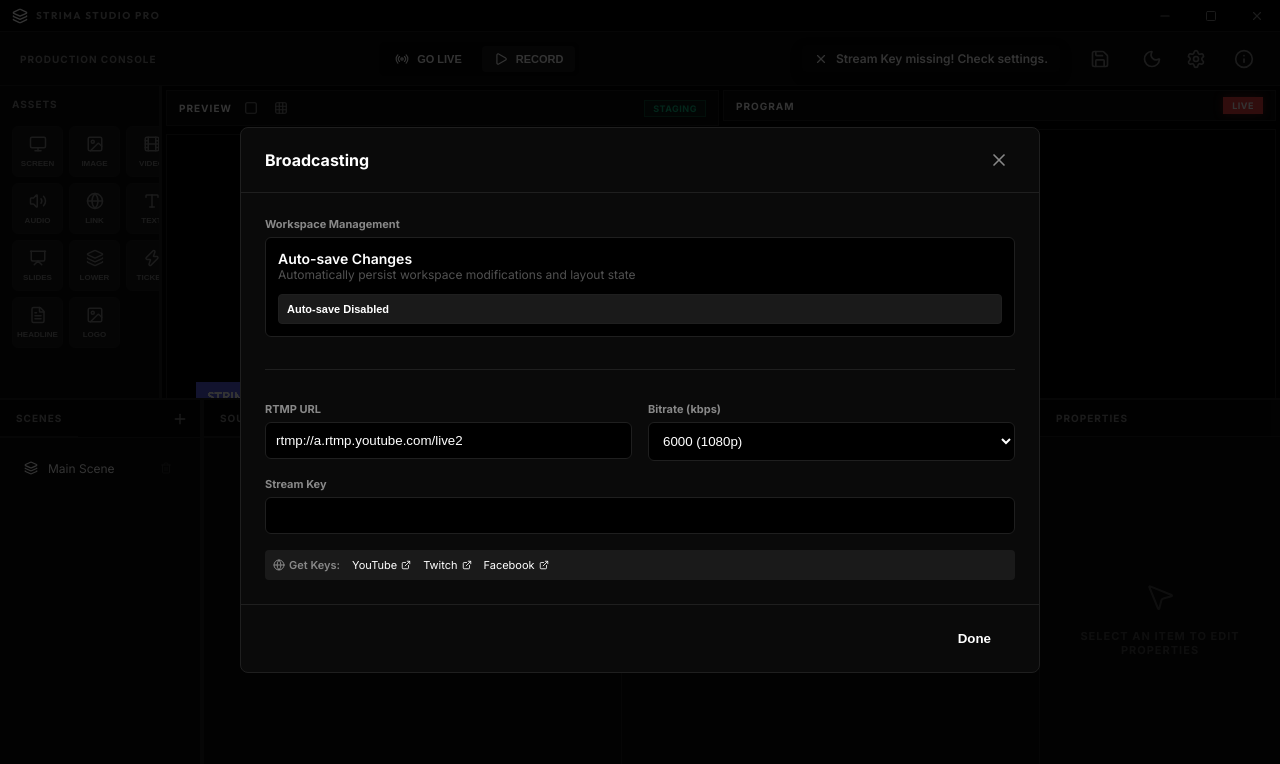
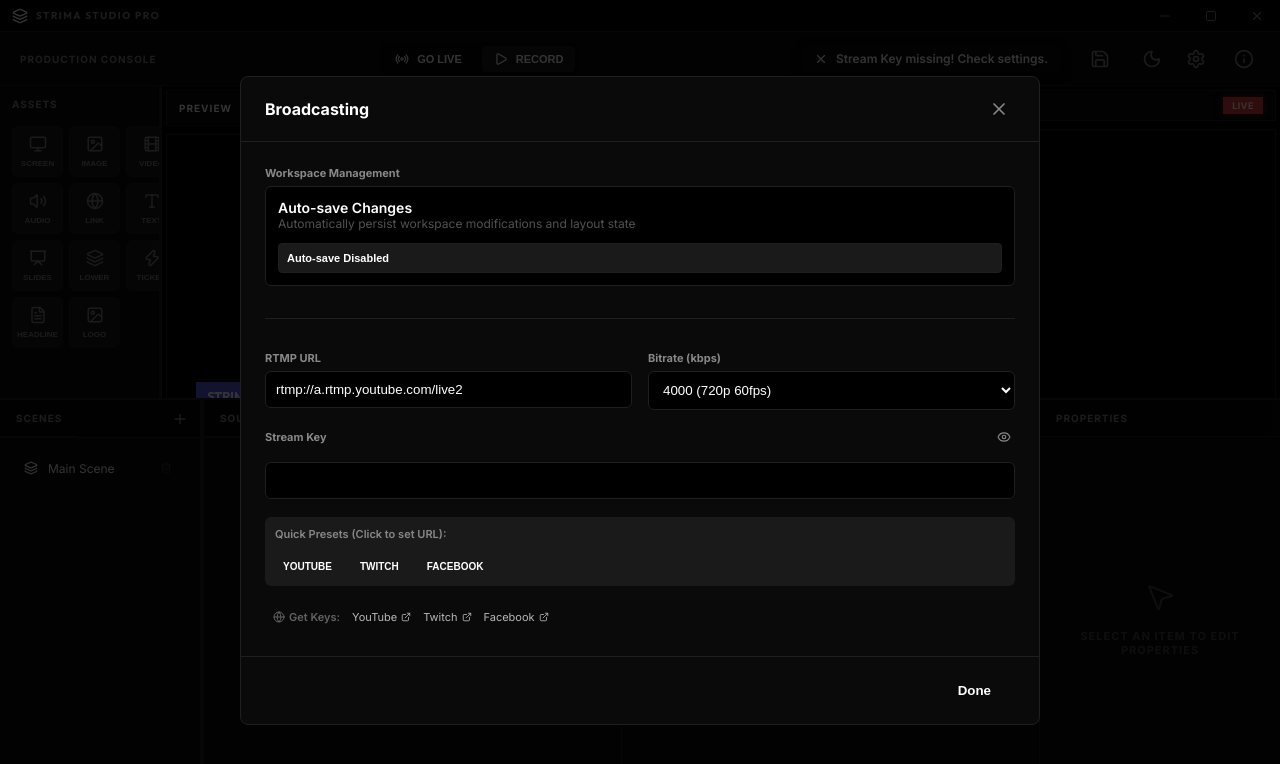
Before and after one commit to alextoyinore/strima, a React (Vite) app: page / in a window 1280 px wide. Both pictures are taken after a click on the button "GO LIVE". Shown: the top 764 px of the page. Built offline with nearby package versions, Linux system fonts and the light colour scheme.

Commit message:
feat: implement canvas-based scene composer with support for multi-source video, audio, and PDF rendering

```diff
--- a/package.json
+++ b/package.json
@@ -45,6 +45,7 @@
   },
   "dependencies": {
     "electron-squirrel-startup": "^1.0.1",
+    "ffmpeg-static": "^5.3.0",
     "fluent-ffmpeg": "^2.1.3",
     "lucide-react": "^1.14.0",
     "react": "^19.2.6",
--- a/src/App.tsx
+++ b/src/App.tsx
@@ -1,4 +1,4 @@
-import React, { useState, useEffect, useRef } from 'react';
+import React, { useState, useEffect, useRef, useCallback } from 'react';
 import { Monitor, Camera, Mic, Play, Square, Settings as SettingsIcon, Layers, Plus, X, Video, Radio, Minus, Square as Maximize, Palette, Sun, Moon, Laptop, Move, Maximize2, Save, Trash2, Type, Image as ImageIcon, Globe, MicOff, Volume2, Zap, ChevronRight, ChevronLeft, Grid, Eye, EyeOff, Film, FileText, Presentation, Pause, RotateCcw, AlignLeft, AlignCenter, AlignRight, Bold, Italic, SkipBack, SkipForward, HelpCircle, Info, MousePointer2, ExternalLink, BookOpen, Check } from 'lucide-react';
 import Composer from './components/Composer';
 
@@ -92,11 +92,8 @@ const App: React.FC = () => {
   const [scenes, setScenes] = useState<Scene[]>([
     { id: 'scene-1', name: 'Main Scene', sources: [], overlays: [] }
   ]);
-  const [streamingConfig, setStreamingConfig] = useState<StreamingConfig>({
-    rtmpUrl: 'rtmp://a.rtmp.youtube.com/live2',
-    streamKey: '',
-    bitrate: 6000
-  });
+  const [showStreamKey, setShowStreamKey] = useState(false);
+  const [streamingConfig, setStreamingConfig] = useState({ rtmpUrl: 'rtmp://a.rtmp.youtube.com/live2', streamKey: '', bitrate: 4000 });
 
   const [activeSceneId, setActiveSceneId] = useState('scene-1');
   const [selectedSourceId, setSelectedSourceId] = useState<string | null>(null);
@@ -515,9 +512,9 @@ const App: React.FC = () => {
 
   const executeTransition = () => { setProgramSources([...previewSources]); setProgramOverlays([...previewOverlays]); };
 
-  const handleLiveStreamCreated = (stream: MediaStream) => {
+  const handleLiveStreamCreated = useCallback((stream: MediaStream) => {
     composerStreamRef.current = stream;
-  };
+  }, []);
 
   const startStreaming = async () => {
     if (!composerStreamRef.current) {
@@ -1307,9 +1304,27 @@ const App: React.FC = () => {
                     </div>
                 </div>
                 <div className="form-group">
-                    <label>Stream Key</label>
-                    <input type="password" value={streamingConfig.streamKey} onChange={(e) => setStreamingConfig({ ...streamingConfig, streamKey: e.target.value })} />
-                    <div style={{ marginTop: '10px', display: 'flex', flexWrap: 'wrap', gap: '12px', fontSize: '11px', padding: '8px', background: 'var(--bg-3)', borderRadius: '4px' }}>
+                    <div style={{ display: 'flex', justifyContent: 'space-between', alignItems: 'center', marginBottom: '8px' }}>
+                        <label style={{ margin: 0 }}>Stream Key</label>
+                        <button className="icon-btn xs" onClick={() => setShowStreamKey(!showStreamKey)} title={showStreamKey ? 'Hide Key' : 'Show Key'}>
+                            {showStreamKey ? <EyeOff size={14} /> : <Eye size={14} />}
+                        </button>
+                    </div>
+                    <div className="input-with-icon" style={{ position: 'relative' }}>
+                        <input
+                            type={showStreamKey ? 'text' : 'password'}
+                            value={streamingConfig.streamKey}
+                            onChange={(e) => setStreamingConfig({ ...streamingConfig, streamKey: e.target.value })}
+                            style={{ width: '100%' }}
+                        />
+                    </div>
+                    <div style={{ marginTop: '12px', display: 'flex', flexWrap: 'wrap', gap: '12px', fontSize: '11px', padding: '10px', background: 'var(--bg-3)', borderRadius: '6px' }}>
+                        <span style={{ color: 'var(--tx-2)', fontWeight: '600', width: '100%', marginBottom: '4px' }}>Quick Presets (Click to set URL):</span>
+                        <button className="btn-mini secondary" style={{ fontSize: '10px', padding: '4px 8px' }} onClick={() => setStreamingConfig({ ...streamingConfig, rtmpUrl: 'rtmp://a.rtmp.youtube.com/live2' })}>YouTube</button>
+                        <button className="btn-mini secondary" style={{ fontSize: '10px', padding: '4px 8px' }} onClick={() => setStreamingConfig({ ...streamingConfig, rtmpUrl: 'rtmp://live.twitch.tv/app/' })}>Twitch</button>
+                        <button className="btn-mini secondary" style={{ fontSize: '10px', padding: '4px 8px' }} onClick={() => setStreamingConfig({ ...streamingConfig, rtmpUrl: 'rtmp://rtmp-api.facebook.com:80/rtmp/' })}>Facebook</button>
+                    </div>
+                    <div style={{ marginTop: '10px', display: 'flex', flexWrap: 'wrap', gap: '12px', fontSize: '11px', padding: '8px', opacity: 0.7 }}>
                         <span style={{ color: 'var(--tx-2)', fontWeight: '600', display: 'flex', alignItems: 'center', gap: '4px' }}>
                             <Globe size={12} /> Get Keys:
                         </span>
--- a/src/components/Composer.tsx
+++ b/src/components/Composer.tsx
@@ -124,14 +124,20 @@ const Composer: React.FC<ComposerProps> = ({
   }, []);
 
   useEffect(() => {
+    let combinedStream: MediaStream | null = null;
     if (canvasRef.current && audioDestination.current && onStreamCreated) {
         const canvasStream = canvasRef.current.captureStream(30);
-        const combinedStream = new MediaStream([
+        combinedStream = new MediaStream([
             ...canvasStream.getVideoTracks(),
             ...audioDestination.current.stream.getAudioTracks()
         ]);
         onStreamCreated(combinedStream);
     }
+    return () => {
+        if (combinedStream) {
+            combinedStream.getTracks().forEach(t => t.stop());
+        }
+    };
   }, [onStreamCreated]);
 
   useEffect(() => {
```
Also changed, not shown: src/main/ffmpeg-manager.ts (+11 -4 lines), 1 other file (tests, documents, lock files or other folders).
